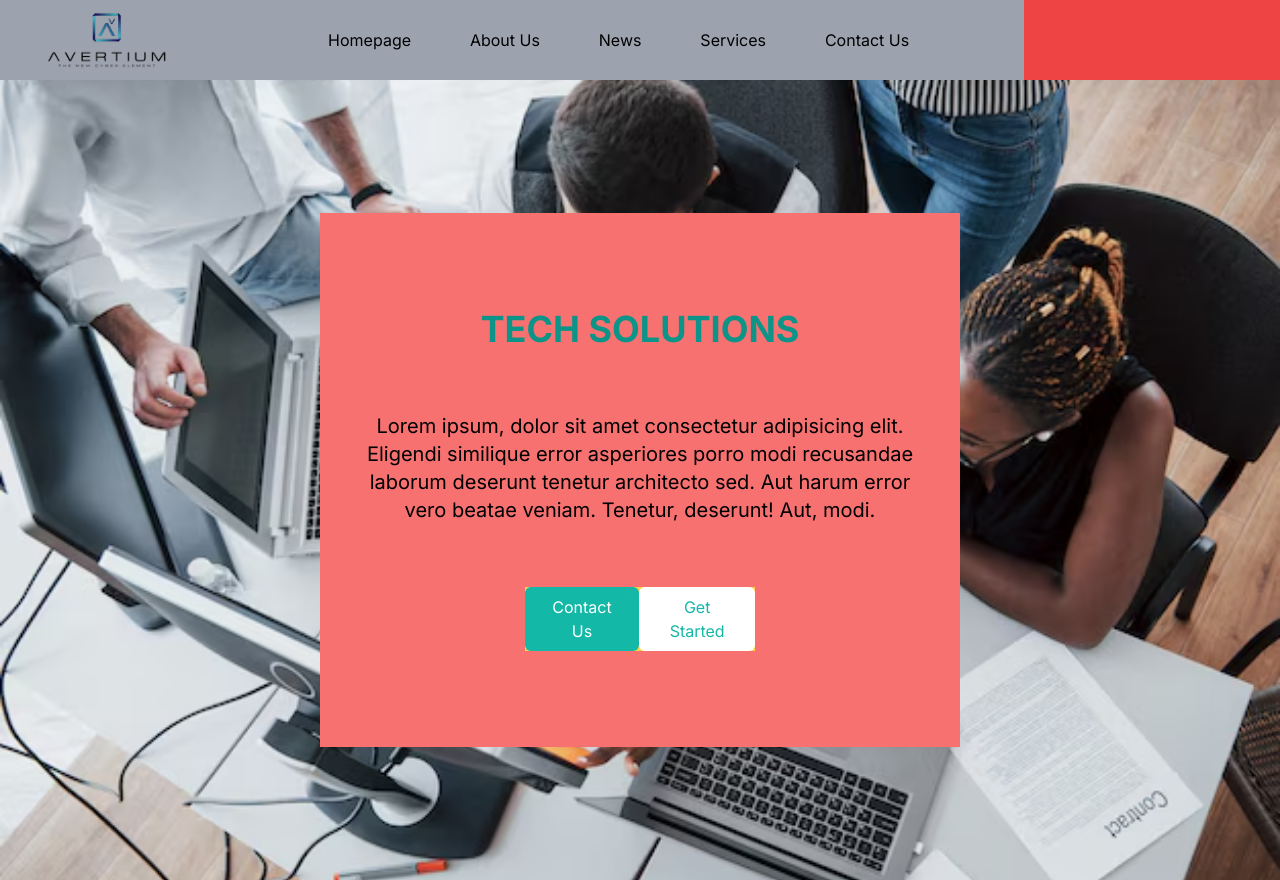
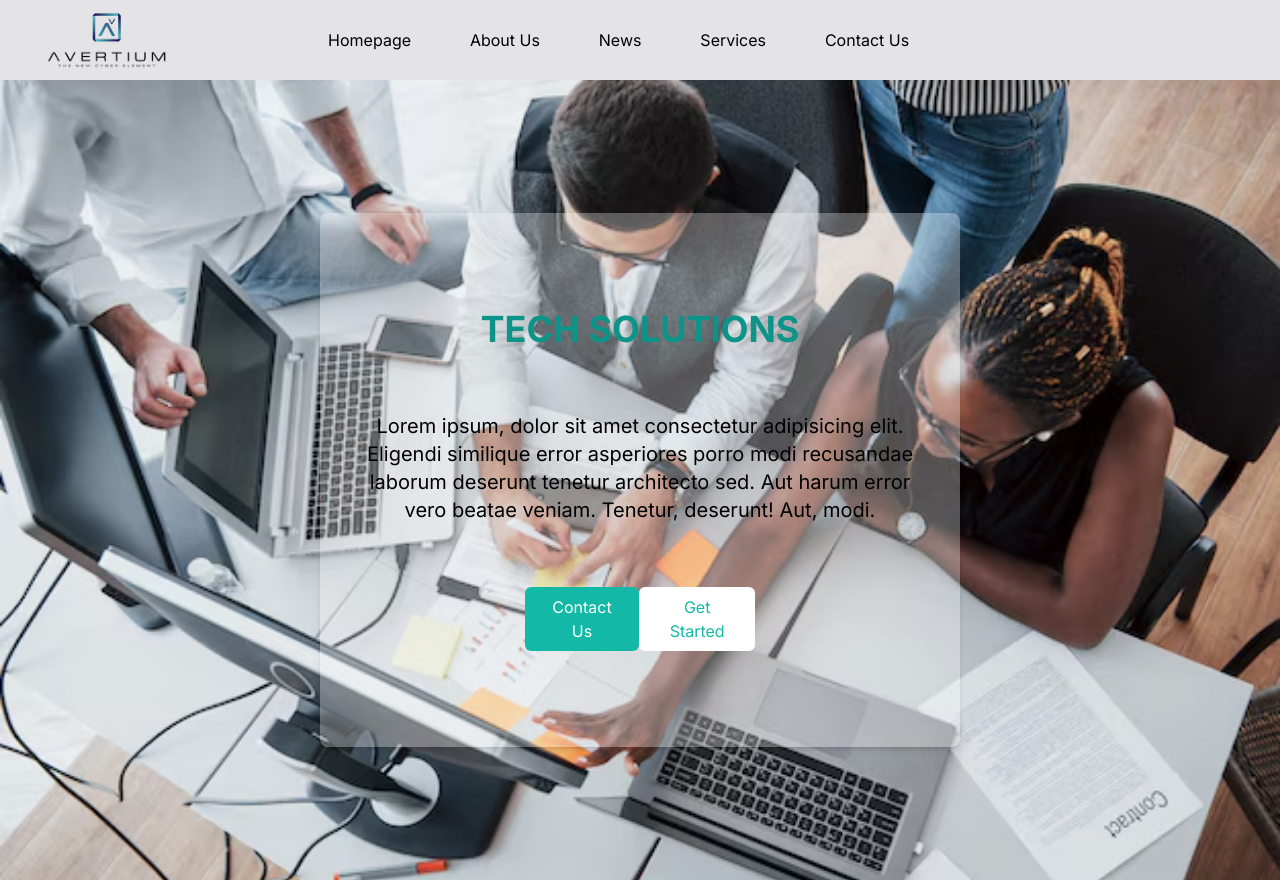
Before and after one commit to DevFrancesca/TechSolutions, a Next.js app: page / in a window 1280 px wide. Built offline with nearby package versions, Linux system fonts and the light colour scheme.

Commit message:
finish hero component

```diff
--- a/src/components/header/page.jsx
+++ b/src/components/header/page.jsx
@@ -2,21 +2,21 @@ import React from 'react'
 
 const Header = () => {
   return (
-    <div className="flex justify-between items-center bg-gray-400 h-20 w-full shadow-md">
+    <div className="flex justify-between items-center bg-zinc-200 h-20 w-full shadow-md">
       <article className="w-1/6 h-full flex items-center justify-center">
         <img src="/averLogoR.png" alt="" className="w-11/12 h-3/4 object-cover"/>
       </article>
       <nav className="h-full w-3/6 flex items-center justify-center">
             <ul className="list-none flex items-center justify-around w-full cursor-pointer">
               <li className="hover:text-teal-400 hover:scale-110 transform transition duration-300">Homepage</li>
-              <li className="hover:text-white    hover:scale-110 transform transition duration-300">About Us</li>
+              <li className="hover:text-teal-400 hover:scale-110 transform transition duration-300">About Us</li>
               <li className="hover:text-teal-400 hover:scale-110 transform transition duration-300">News</li>
               <li className="hover:text-teal-400 hover:scale-110 transform transition duration-300">Services</li>
               <li className="hover:text-teal-400 hover:scale-110 transform transition duration-300">Contact Us</li>
             </ul>
        </nav>
 
-      <article className="w-1/5 h-full bg-red-500 flex items-center justify-center">
+      <article className="w-1/5 h-full flex items-center justify-center">
 
       </article>
     </div>
--- a/src/components/heroes/page.jsx
+++ b/src/components/heroes/page.jsx
@@ -2,17 +2,17 @@ import React from 'react'
 
 const Heroes = () => {
   return (
-    <div className="h-screen w-screen bg-[url('/bg2.avif')] bg-cover bg-center bg-no-repeat overflow-hidden flex items-center justify-center"
-    >
-      <section className="w-11/12 sm:w-4/5 md:w-3/4 lg:w-2/4 h-auto sm:h-2/3 p-4 sm:p-6 md:p-8 text-center bg-red-400 flex flex-col justify-evenly items-center"
+    <div className="h-screen w-screen bg-cover bg-center bg-no-repeat overflow-hidden flex items-center justify-center relative"
+         style={{ backgroundImage: "url('/bg2.avif'), linear-gradient(to bottom, rgba(0, 0, 0, 0.5), rgba(0, 0, 0, 0.2))" }}>
+      <section className="w-11/12 sm:w-4/5 md:w-3/4 lg:w-2/4 h-auto sm:h-2/3 p-4 sm:p-6 md:p-8 text-center flex flex-col justify-evenly items-center  bg-white/30 rounded-lg shadow-md"
       >
         <h1 class="text-lg sm:text-xl md:text-2xl lg:text-3xl xl:text-4xl font-bold text-teal-600">
           TECH SOLUTIONS
         </h1>
-        <p class="text-xs sm:text-sm md:text-base lg:text-lg xl:text-xl">
+        <p class="text-xs sm:text-sm md:text-base lg:text-lg xl:text-xl text-black">
           Lorem ipsum, dolor sit amet consectetur adipisicing elit. Eligendi similique error asperiores porro modi recusandae laborum deserunt tenetur architecto sed. Aut harum error vero beatae veniam. Tenetur, deserunt! Aut, modi.
           </p>
-        <div className="w-full sm:w-1/2 md:w-2/5 h-16 bg-amber-300 flex justify-around items-center"
+        <div className="w-full sm:w-1/2 md:w-2/5 h-16 flex justify-between items-center"
         >
           <button className="bg-teal-500 text-white px-4 py-2 rounded-md hover:bg-teal-600 transition duration-300">
             Contact Us
```
